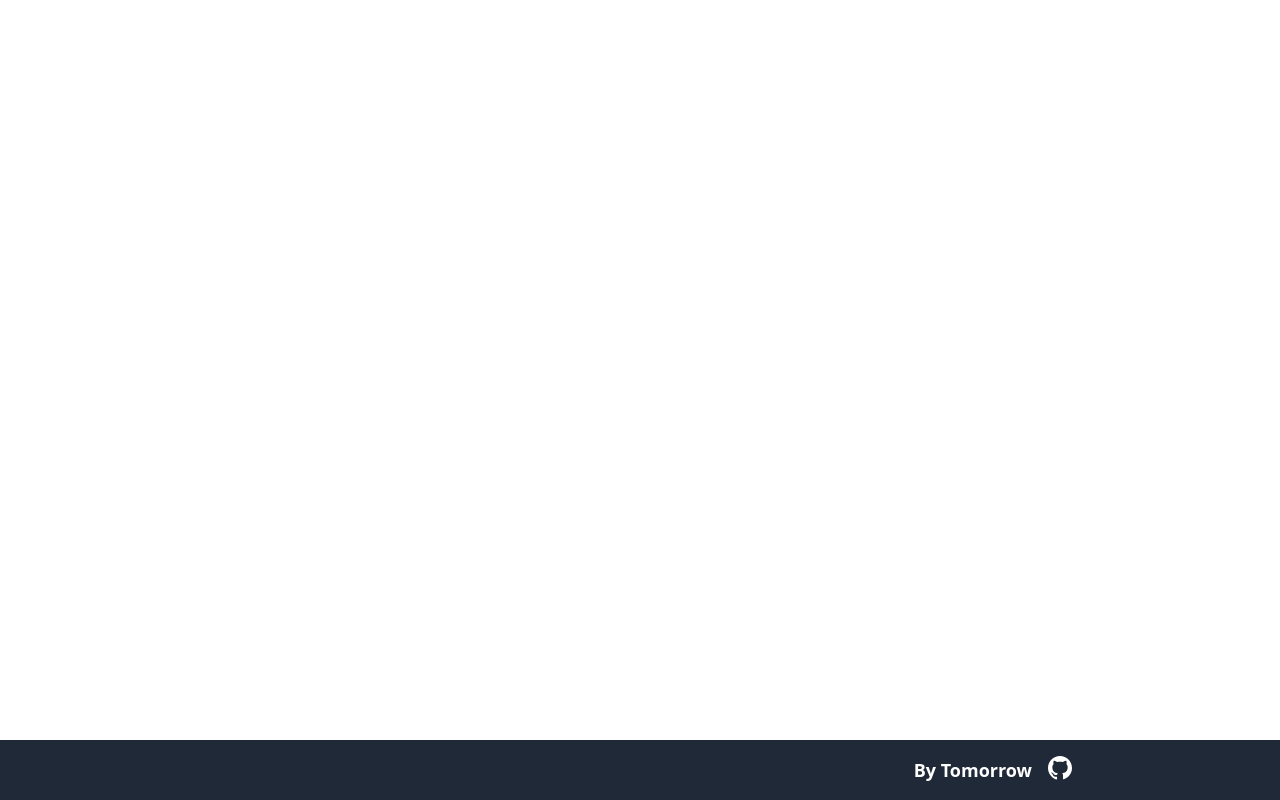
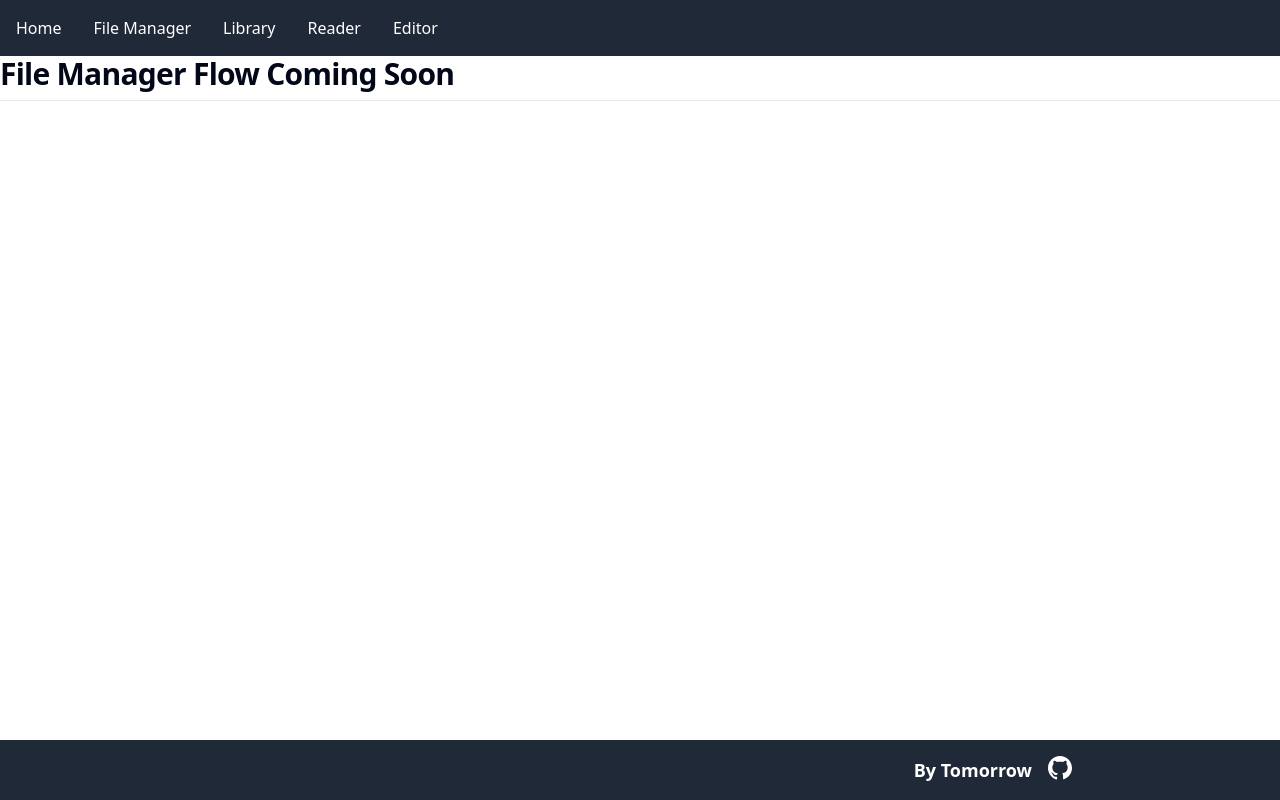
Before and after one commit to drothermel/by-tomorrow-app, a SvelteKit app in the folder by-tomorrow/: page /files in a window 1280 px wide. Built offline with nearby package versions, Linux system fonts and the light colour scheme.

Commit message:
hook up the buttons, move header into layout

```diff
--- a/by-tomorrow/src/routes/+layout.svelte
+++ b/by-tomorrow/src/routes/+layout.svelte
@@ -2,6 +2,18 @@
 	import '../app.css'
 	let { children } = $props()
 </script>
+
+<!--Header -->
+
+<nav class="bg-gray-800 p-4">
+	<div class="max-w-7xl mx-auto flex space-x-4 sm:space-x-8">
+		<a href="/" class="text-white hover:text-gray-300">Home</a>
+		<a href="/files" class="text-white hover:text-gray-300">File Manager</a>
+		<a href="/library" class="text-white hover:text-gray-300">Library</a>
+		<a href="/preview" class="text-white hover:text-gray-300">Reader</a>
+		<a href="/editor" class="text-white hover:text-gray-300">Editor</a>
+	</div>
+</nav>
 
 {@render children()}
 
--- a/by-tomorrow/src/routes/+page.svelte
+++ b/by-tomorrow/src/routes/+page.svelte
@@ -1,17 +1,6 @@
 <script lang="ts">
 	import { Button } from '$lib/components/ui/button/index'
 </script>
-
-<!--Header -->
-<nav class="bg-gray-800 p-4">
-	<div class="max-w-7xl mx-auto flex space-x-4 sm:space-x-8">
-		<a href="/" class="text-white hover:text-gray-300">Home</a>
-		<a href="/files" class="text-white hover:text-gray-300">File Manager</a>
-		<a href="/library" class="text-white hover:text-gray-300">Library</a>
-		<a href="/preview" class="text-white hover:text-gray-300">Reader</a>
-		<a href="/editor" class="text-white hover:text-gray-300">Editor</a>
-	</div>
-</nav>
 
 <div class="container flex flex-col mx-auto px-4 py-4 sm:px-6 lg:px-20">
 	<!--Header-->
@@ -29,14 +18,14 @@
 		<div class="flex flex-col mx-auto gap-y-4 gap-x-8 px-4 sm:px-6 lg:px-8">
 			<!-- Library Mode-->
 			<div class="grid gird-cols-1 md:grid-cols-3 gap-4 items-center">
-				<Button>Library</Button>
+				<Button href="/library">Library</Button>
 				<p class="text-m md:col-span-2">
 					<strong>Library Mode</strong>: Sort through your source documents,
 					thought/note snippets, and produced compound documents.
 				</p>
 			</div>
 			<div class="grid grid-cols-1 md:grid-cols-3 gap-4 items-center">
-				<Button>Preview</Button>
+				<Button href="/preview">Preview</Button>
 				<p class="text-base md:col-span-2">
 					<strong>Preview Mode</strong>: After selecting a subset of documents
 					to preview in library mode, enter a focused reading mode to explore
@@ -44,7 +33,7 @@
 				</p>
 			</div>
 			<div class="grid grid-cols-1 md:grid-cols-3 gap-4 items-center">
-				<Button>Editor</Button>
+				<Button href="/editor">Editor</Button>
 				<p class="text-base md:col-span-2">
 					<strong>Editor Mode</strong>: Combine your source documents, thought
 					snippets, and new ideas with a drag-and-drop doc creation editor.
@@ -58,6 +47,6 @@
 		<h3 class="text-lg mx-auto">
 			Create an account and add some source documents to get started!
 		</h3>
-		<Button>Create Account</Button>
+		<Button href="/login">Create Account</Button>
 	</div>
 </div>
--- a/by-tomorrow/src/routes/editor/+page.svelte
+++ b/by-tomorrow/src/routes/editor/+page.svelte
@@ -0,0 +1 @@
+<h2>Editor Mode Coming Soon</h2>
--- a/by-tomorrow/src/routes/files/+page.svelte
+++ b/by-tomorrow/src/routes/files/+page.svelte
@@ -0,0 +1 @@
+<h2>File Manager Flow Coming Soon</h2>
--- a/by-tomorrow/src/routes/library/+page.svelte
+++ b/by-tomorrow/src/routes/library/+page.svelte
@@ -0,0 +1 @@
+<h2>Library Mode Coming Soon</h2>
--- /dev/null
+++ b/by-tomorrow/src/routes/login/+page.svelte
@@ -0,0 +1 @@
+<h1>Login Flow Coming Soon!</h1>
--- a/by-tomorrow/src/routes/preview/+page.svelte
+++ b/by-tomorrow/src/routes/preview/+page.svelte
@@ -0,0 +1 @@
+<h2>Reader Mode Coming Soon</h2>
```
